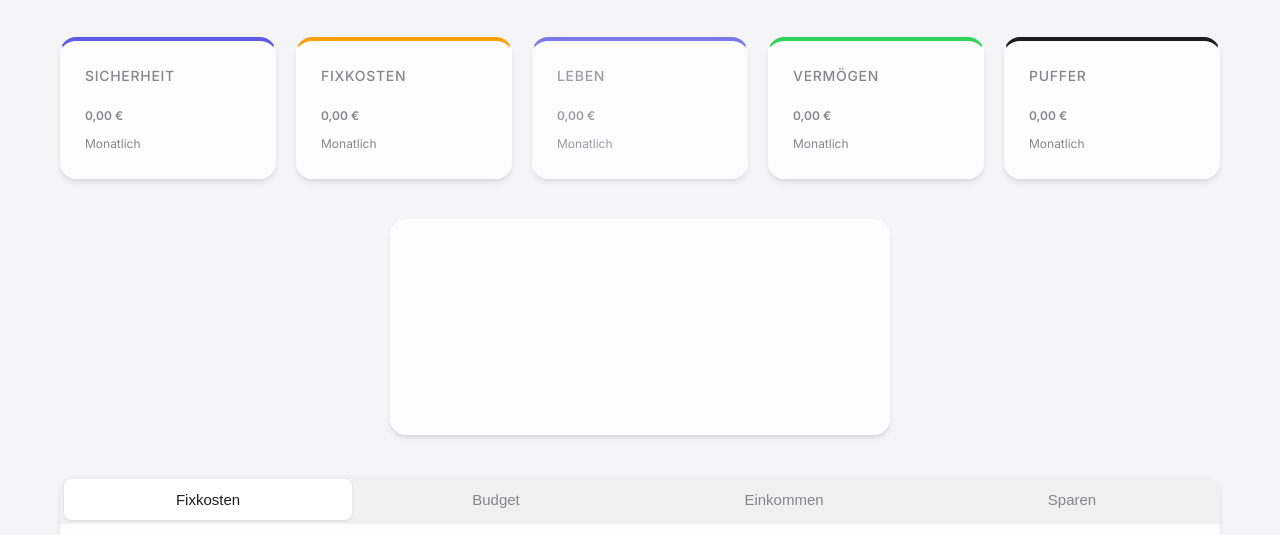
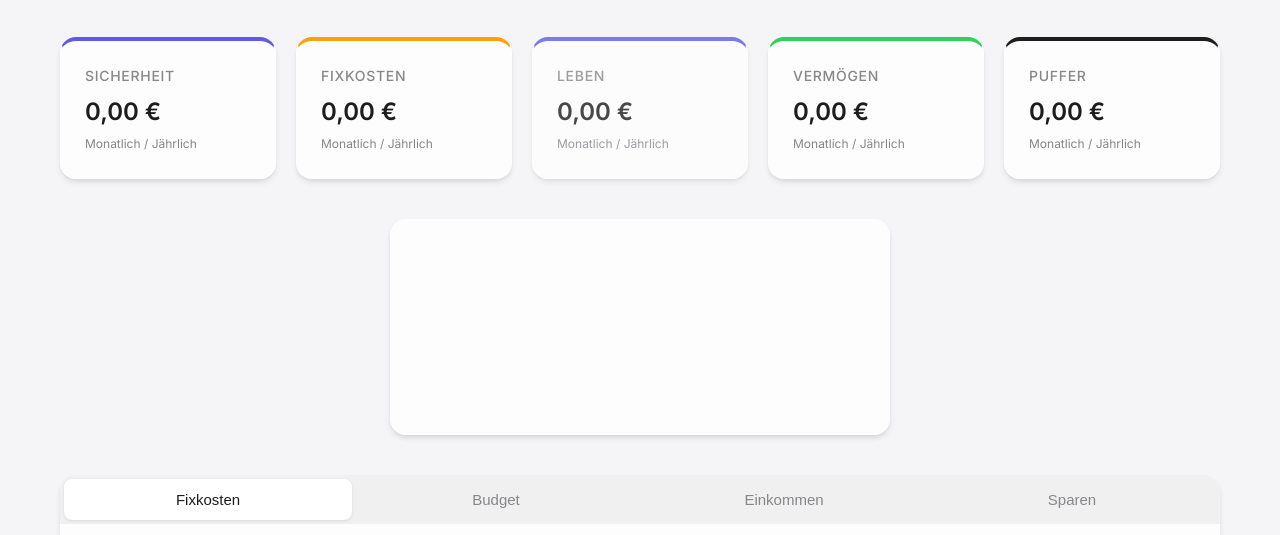
Before and after one commit to soerendolling/budget-planer, a website: page index.html in a window 1280 px wide. Shown: the part 91-626 px from the top of the page. Drawn offline with nearby package versions, Linux system fonts and the light colour scheme; no server answers.

Commit message:
Style: Fix monthly amount size and update card labels

```diff
--- a/index.html
+++ b/index.html
@@ -31,27 +31,27 @@
                 <div class="card security">
                     <h3>Sicherheit</h3>
                     <p><span id="totalSecurity">0,00 €</span> <span id="yearSecurity" class="yearly-amount"></span></p>
-                    <span>Monatlich</span>
+                    <span class="card-label">Monatlich / Jährlich</span>
                 </div>
                 <div class="card fixed">
                     <h3>Fixkosten</h3>
                     <p><span id="totalFixed">0,00 €</span> <span id="yearFixed" class="yearly-amount"></span></p>
-                    <span>Monatlich</span>
+                    <span class="card-label">Monatlich / Jährlich</span>
                 </div>
                 <div class="card life">
                     <h3>Leben</h3>
                     <p><span id="totalLife">0,00 €</span> <span id="yearLife" class="yearly-amount"></span></p>
-                    <span>Monatlich</span>
+                    <span class="card-label">Monatlich / Jährlich</span>
                 </div>
                 <div class="card wealth">
                     <h3>Vermögen</h3>
                     <p><span id="totalWealth">0,00 €</span> <span id="yearWealth" class="yearly-amount"></span></p>
-                    <span>Monatlich</span>
+                    <span class="card-label">Monatlich / Jährlich</span>
                 </div>
                 <div class="card buffer">
                     <h3>Puffer</h3>
                     <p><span id="totalBuffer">0,00 €</span> <span id="yearBuffer" class="yearly-amount"></span></p>
-                    <span>Monatlich</span>
+                    <span class="card-label">Monatlich / Jährlich</span>
                 </div>
             </section>
 
--- a/styles.css
+++ b/styles.css
@@ -90,7 +90,7 @@ h1 {
     font-weight: 600;
 }
 
-.card span {
+.card-label {
     font-size: 0.75rem;
     color: var(--text-secondary);
 }
```
